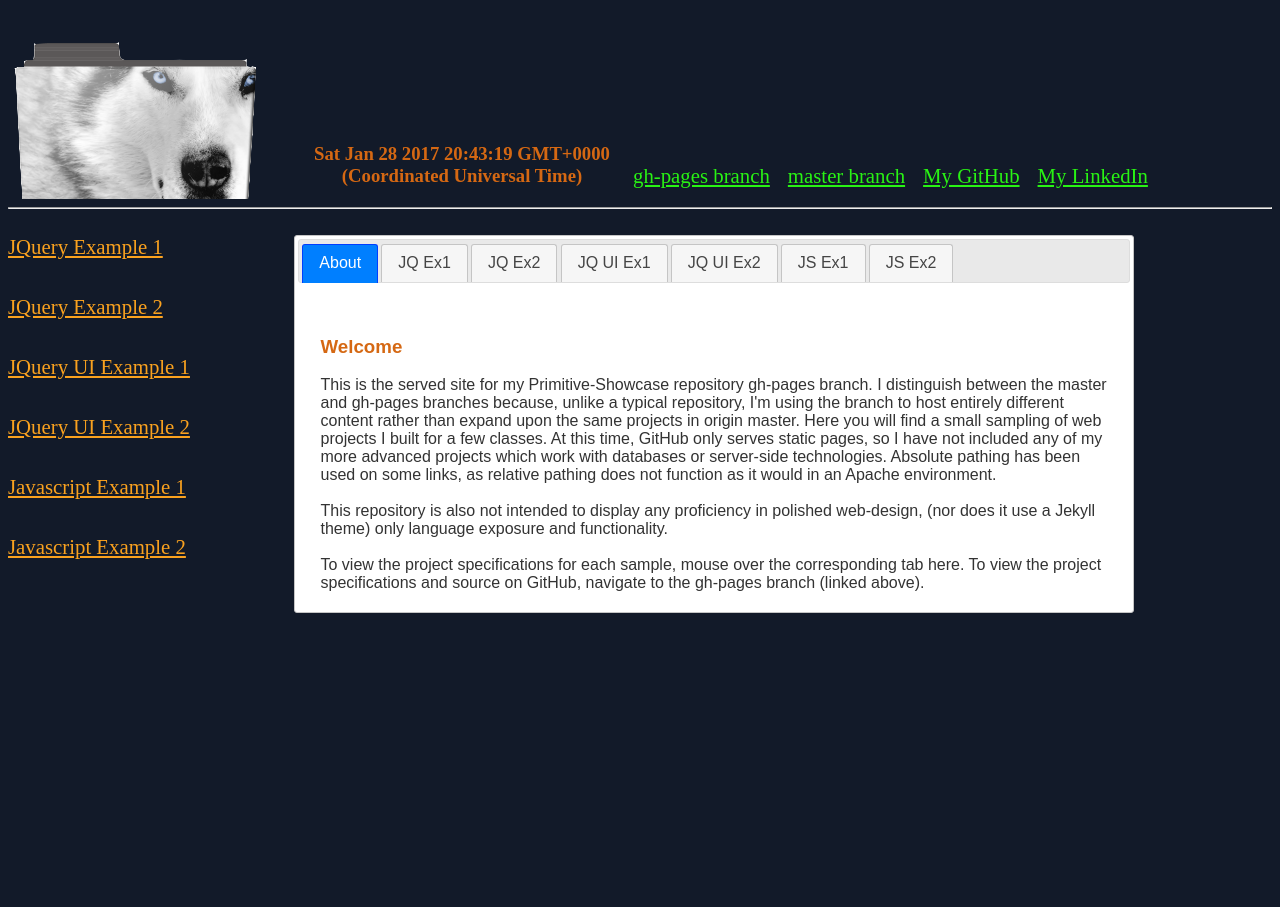
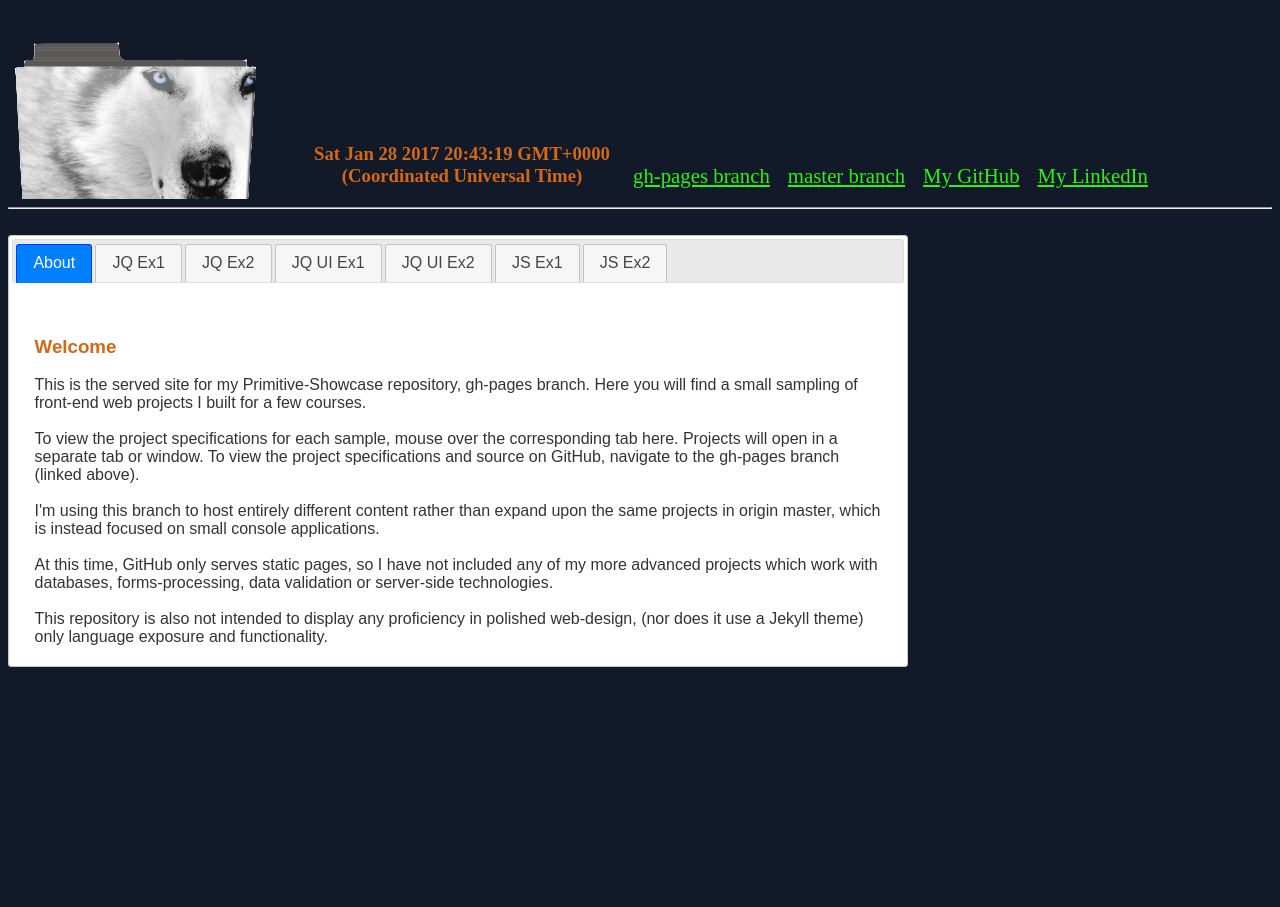
Before and after one commit to Ten-Taken/Primitive-Showcase, a PHP site: page / in a window 1280 px wide. Shown: the part 125-1032 px from the top of the page. Run offline with PHP 8.4, Linux system fonts and the light colour scheme; some libraries are stand-ins or nearby versions.

Commit message:
Moved project links into tabs menu for streamlined association

```diff
--- a/ghPages.css
+++ b/ghPages.css
@@ -78,11 +78,15 @@ nav table{
     display: inline-block;
     text-align: left;
 
-    padding-left: 100px;
+
     color: #fff;
-    width: 70%;
+    width: 75%;
 
   }
+
+.projLink{
+  color: #26DDE0 !important;
+}
 
   #mainBox{
     width: 90%;
--- a/index.html
+++ b/index.html
@@ -48,16 +48,9 @@
 
 		<hr>
 		<div id="mainBox">
-			<div id="linkBox">
-				<br />
-					<a href="https://ten-taken.github.io/Primitive-Showcase/JQCEx1" target="_blank">JQuery Example 1</a><br><br><br>
-					<a href="https://ten-taken.github.io/Primitive-Showcase/JQCEx2" target="_blank">JQuery Example 2</a><br><br><br>
-					<a href="https://ten-taken.github.io/Primitive-Showcase/JQUIEx1" target="_blank">JQuery UI Example 1</a><br><br><br>
-					<a href="https://ten-taken.github.io/Primitive-Showcase/JQUIEx2" target="_blank">JQuery UI Example 2</a><br><br><br>
-					<a href="https://ten-taken.github.io/Primitive-Showcase/JSEx1" target="_blank">Javascript Example 1</a><br><br><br>
-					<a href="https://ten-taken.github.io/Primitive-Showcase/JSEx2" target="_blank">Javascript Example 2</a><br><br>
 
-			</div>
+
+
 			<div id="aboutBox">
 					<br />
 
@@ -75,31 +68,31 @@
             				<div id="tabs-about">
             					<br />
             					<h3>Welcome</h3>
-            					This is the served site for my Primitive-Showcase repository gh-pages branch.
-            					I distinguish between the master and gh-pages branches because, unlike a typical
-            					repository, I'm using the branch to host entirely different content rather than
-            					expand upon the same projects in origin master.
-
-						Here you will find a small sampling of web projects I built for a few classes.
-
+            					This is the served site for my Primitive-Showcase repository, gh-pages branch.
+            					Here you will find a small sampling of  front-end web projects I built for a few courses.
+            					<br><br>
+						To view the project specifications for each sample, mouse over the corresponding tab here.
+						Projects will open in a separate tab or window. To view the project specifications and source on GitHub, navigate to the gh-pages branch (linked above).
+            					<br><br>
+            					I'm using this branch to host entirely different content rather than
+            					expand upon the same projects in origin master, which is instead focused on
+            					small console applications.
+						<br><br>
 						At this time, GitHub only serves static pages, so I have not included any of
-						my more advanced projects which work with databases or server-side technologies.
-						Absolute pathing has been used on some links, as relative pathing does not function
-						as it would in an Apache environment.
+						my more advanced projects which work with databases, forms-processing, data validation
+						or server-side technologies.
 						<br><br>
 						This repository is also not intended to display any proficiency in polished web-design, (nor does
 						it use a Jekyll theme) only language exposure and functionality.
-						<br><br>
-						To view the project specifications for each sample, mouse over the corresponding tab here.
-						To view the project specifications and source on GitHub, navigate to the gh-pages branch (linked
-						above).
+
             				</div>
 
             				<div id="tabs-JQ1">
             					<br />
             					<h3>About</h3>
+            					<a class="projLink" href="https://ten-taken.github.io/Primitive-Showcase/JQCEx1" target="_blank">Open Project</a>
+            					<br><br>
             					This project focuses on DOM traversal with the JQuery core library.
-
             					<h3>Project Specifications</h3>
             					<ol>
             					<li>Include the following elements: header, section, article, nav,
@@ -137,8 +130,10 @@
 
 
             				<div id="tabs-JQ2">
+            					<br>
             					<h3>About</h3>
-
+            					<a class="projLink" href="https://ten-taken.github.io/Primitive-Showcase/JQCEx2" target="_blank">Open Project</a>
+            					<br><br>
             					This project focuses on basic JQuery core animations.
 
             					<h3>Project Specifications</h3>
@@ -189,8 +184,9 @@
             				<div id="tabs-JUI1">
             					<br />
             					<h3>About</h3>
-
-						This project was intended to introduce some common methods used for user interactions in the JQuery UI library, including Drag, Drop, Resize, Select, and Sort.
+            					<a class="projLink" href="https://ten-taken.github.io/Primitive-Showcase/JQUIEx1" target="_blank">Open Project</a>
+            					<br><br>
+						This project focuses on common methods for user interactions in the JQuery UI library.
 						<br>
 						<h3>Project Specifications</h3>
 						<ol>
@@ -218,8 +214,9 @@
             				<div id="tabs-JUI2">
             					<br>
             					<h3>About</h3>
-
-						This project was intended to show some understanding / utilization of some JQuery - UI widgets.
+            					<a class="projLink" href="https://ten-taken.github.io/Primitive-Showcase/JQUIEx2" target="_blank">Open Project</a>
+            					<br><br>
+						This project focuses on utilization of some JQuery - UI widgets.
 
 						<h3>Project Specifications</h3>
 						<ol>
@@ -241,8 +238,9 @@
             				<div id="tabs-JS1">
             				<br>
             				<h3>About</h3>
-
-            				This project was a refresher assignment on basic programming syntax and even Object Oriented js (one example) for the Javascript language.
+            				<a class="projLink" href="https://ten-taken.github.io/Primitive-Showcase/JSEx1" target="_blank">Open Project</a>
+            				<br><br>
+            				This project focuses on basic programming conventions and even Object Oriented js (one example) for the Javascript language.
 
             				<h3>Project Specifications</h3>
             				<ol>
@@ -296,7 +294,8 @@
             				<div id="tabs-JS2">
             				<br>
             				<h3>About</h3>
-
+            				<a class="projLink" href="https://ten-taken.github.io/Primitive-Showcase/JSEx2" target="_blank">Open Project</a>
+            				<br><br>
             				This project focuses on working with properties in the BOM (browser object model).
 
             				<h3>Project Specifications</h3>
```
